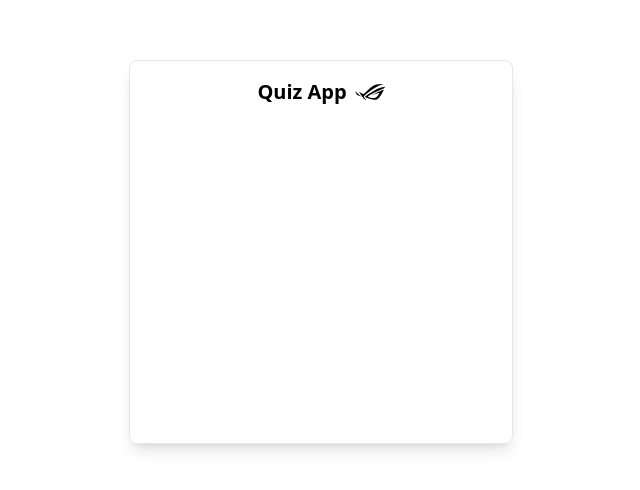
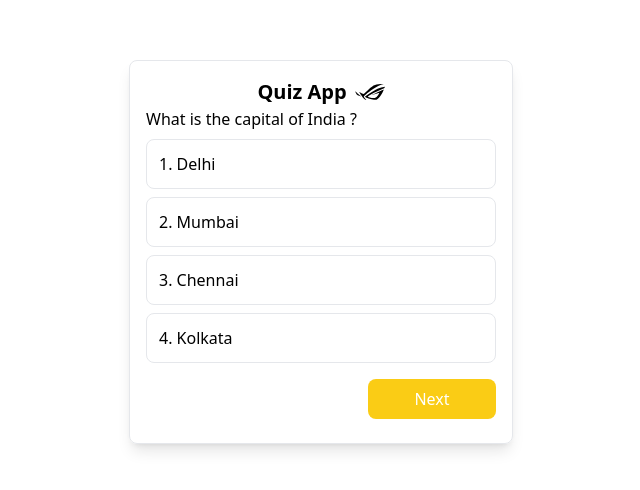
Before and after one commit to sachin-rohilla/Quiz-App, a React (Vite) app: page / in a window 1280 px wide. Shown: the part 148-638 px from the top of the page, without its empty margins (319-959 px from the left). Built offline with nearby package versions, Linux system fonts and the light colour scheme.

Commit message:
style-changes

```diff
--- a/package.json
+++ b/package.json
@@ -12,7 +12,8 @@
   "dependencies": {
     "react": "^18.2.0",
     "react-dom": "^18.2.0",
-    "react-icons": "^5.0.1"
+    "react-icons": "^5.0.1",
+    "react-toastify": "^10.0.4"
   },
   "devDependencies": {
     "@types/react": "^18.2.56",
--- a/src/App.jsx
+++ b/src/App.jsx
@@ -1,8 +1,37 @@
 import { useState } from "react";
 import { SiRepublicofgamers } from "react-icons/si";
+import { ToastContainer, toast } from "react-toastify";
+import "react-toastify/dist/ReactToastify.css";
 import "./App.css";
 
 function App() {
+  const [currentStep, setCurrentStep] = useState(1);
+  const [selectedAnswer, setSelectedAnswer] = useState(null);
+  const [finalData, setFinalData] = useState([]);
+  const stepOneData = [
+    {
+      id: 1,
+      question: "What is the capital of India ?",
+      options: ["Delhi", "Mumbai", "Chennai", "Kolkata"],
+      correctAnswer: 1,
+    },
+  ];
+
+  const handleSelectAnswer = (data) => {
+    setSelectedAnswer(data);
+    setFinalData([...finalData, data]);
+  };
+
+  const handleNextStep = () => {
+    if (!selectedAnswer) {
+      toast.error("Please select an option");
+      return;
+    }
+    setCurrentStep((prevStep) => prevStep + 1);
+  };
+
+  console.log(currentStep, selectedAnswer, finalData);
+
   return (
     <>
       <div className="w-screen h-screen flex justify-center items-center">
@@ -11,8 +40,32 @@ function App() {
             Quiz App
             <SiRepublicofgamers className="text-3xl" />
           </h1>
+
+          {currentStep === 1 &&
+            stepOneData?.map((item) => (
+              <div>
+                <h2>{item.question}</h2>
+                {item.options?.map((option, index) => (
+                  <p
+                    onClick={() => handleSelectAnswer(option)}
+                    className={`border rounded-lg p-3 mt-2 cursor-pointer${
+                      selectedAnswer === option
+                        ? " bg-yellow-400 text-white"
+                        : ""
+                    }`}
+                  >{`${index + 1}. ${option}`}</p>
+                ))}
+              </div>
+            ))}
+          <button
+            onClick={handleNextStep}
+            className="bg-yellow-400 text-white rounded-lg w-32 py-2 mt-4 float-right"
+          >
+            Next
+          </button>
         </div>
       </div>
+      <ToastContainer position="top-center" autoClose={2000} hideProgressBar />
     </>
   );
 }
```
Also changed, not shown: 1 other file (tests, documents, lock files or other folders).
